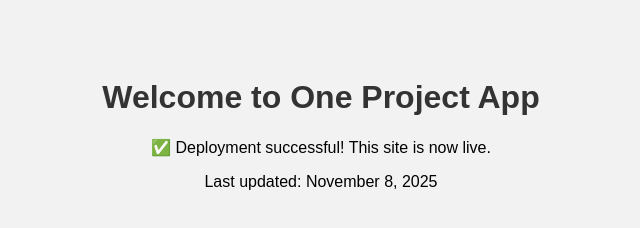
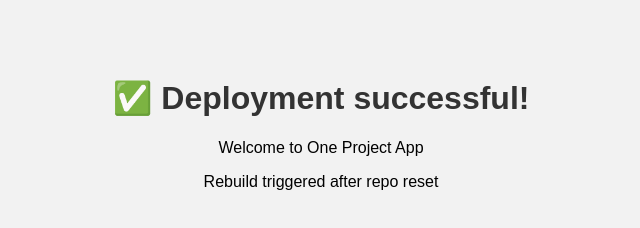
Before and after one commit to nshkp16-source/nshkp16-source.github.io, a plain HTML site: page index.html in a window 1280 px wide. Shown: the whole page, without its empty margins (319-959 px from the left). Drawn offline with Linux system fonts and the light colour scheme.

Commit message:
Trigger rebuild after repo reset

```diff
--- a/index.html
+++ b/index.html
@@ -6,8 +6,8 @@
   <link rel="stylesheet" href="style.css">
 </head>
 <body>
-  <h1>Welcome to One Project App</h1>
-  <p>✅ Deployment successful! This site is now live.</p>
-  <p>Last updated: November 8, 2025</p>
+  <h1>✅ Deployment successful!</h1>
+  <p>Welcome to One Project App</p>
+  <p>Rebuild triggered after repo reset</p>
 </body>
 </html>
```
